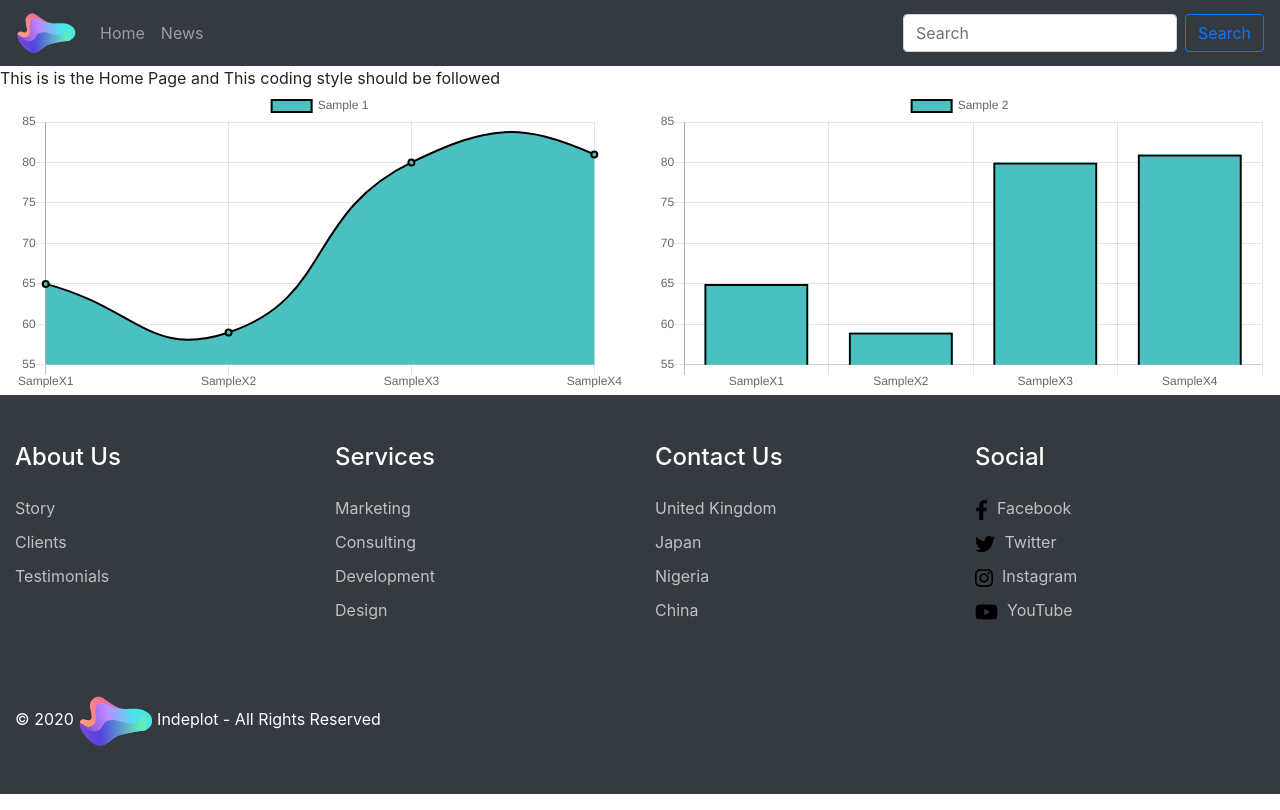
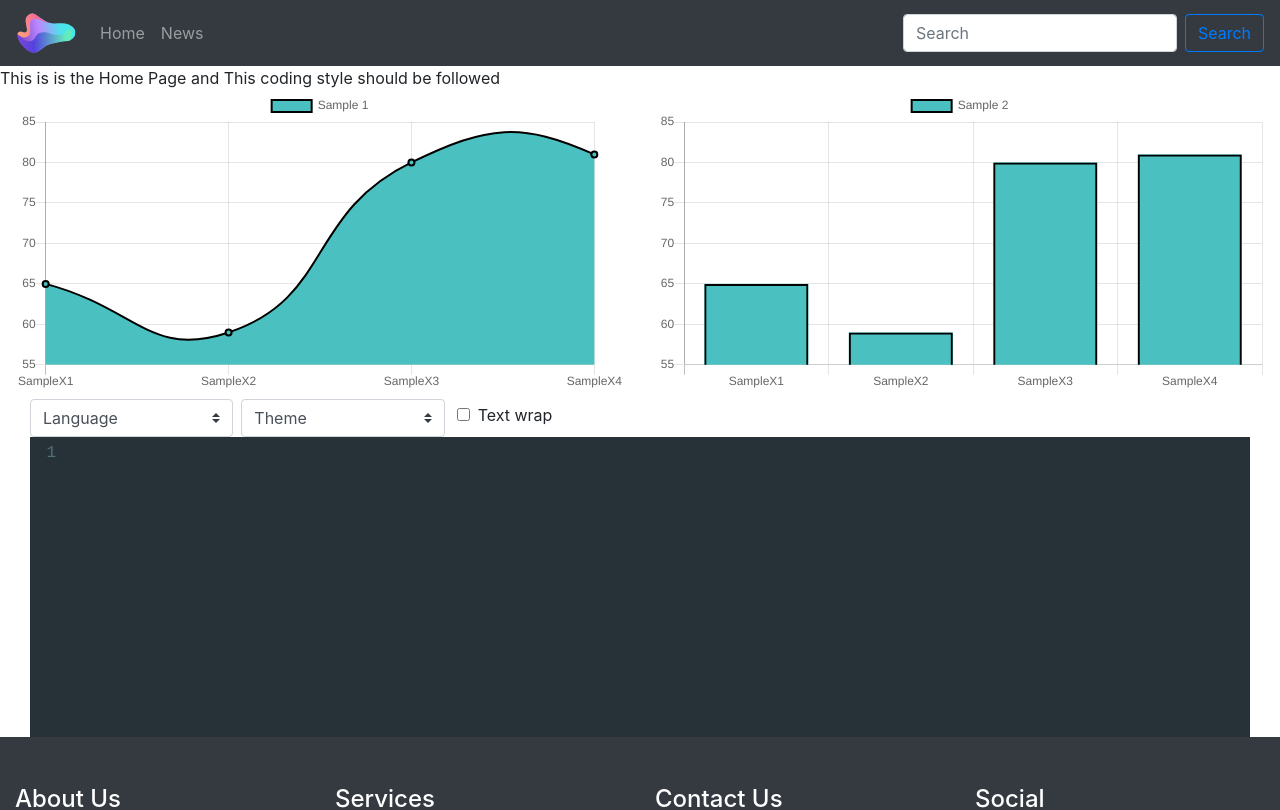
Before and after one commit to indeplot/indeplot, a React (Create React App) app: page / in a window 1280 px wide. Shown: the top 810 px of the page. Built offline with nearby package versions, Linux system fonts and the light colour scheme.

Commit message:
Code editor added, horizontal overflow of the webpage fixed

```diff
--- a/package.json
+++ b/package.json
@@ -11,9 +11,11 @@
     "@testing-library/user-event": "^12.1.7",
     "bootstrap": "^4.5.3",
     "chart.js": "^2.9.3",
+    "codemirror": "^5.58.1",
     "react": "^16.13.1",
     "react-bootstrap": "^1.3.0",
     "react-chartjs-2": "^2.10.0",
+    "react-codemirror2": "^7.2.1",
     "react-dom": "^16.13.1",
     "react-router-dom": "^5.2.0",
     "react-scripts": "3.4.3",
--- /dev/null
+++ b/src/Components/CodeEditor.js
@@ -0,0 +1,96 @@
+import React, { Component } from 'react';
+import { Controlled as CodeMirror } from 'react-codemirror2';
+import 'codemirror/lib/codemirror.css';
+
+import 'codemirror/theme/material.css';
+import 'codemirror/theme/dracula.css';
+import 'codemirror/theme/eclipse.css';
+import 'codemirror/theme/elegant.css';
+import 'codemirror/theme/twilight.css';
+
+import 'codemirror/mode/htmlmixed/htmlmixed';
+import 'codemirror/mode/python/python';
+import 'codemirror/mode/javascript/javascript';
+import 'codemirror/mode/css/css';
+
+import 'codemirror/addon/scroll/annotatescrollbar'
+
+class CodeEditor extends Component {
+    constructor() {
+        super();
+        this.state = {
+            lang: '',
+            code: '',
+            theme: 'material',
+            wrap: false
+        }
+    }
+
+    render() {
+        const { lang, code, theme, wrap } = this.state;
+        const codeMirrorOptions = {
+            theme: theme,
+            lineNumbers: true,
+            lineWrapping: wrap,
+        };
+
+        return (
+          <div className="code">
+            <div>
+              <form>
+                <select
+                  className="custom-select mr-sm-2 col-sm-2"
+                  id="language"
+                  style={{marginTop: '4px'}}
+                  onChange={(e) => this.setState({lang: e.target.value})}
+                  value={this.state.lang}
+                >
+                  <option value="">Language</option>
+                  <option value="htmlmixed">HTML</option>
+                  <option value="python">Python</option>
+                  <option value="javascript">Javascript</option>
+                  <option value="css">CSS</option>
+                </select>
+                <select
+                  className="custom-select mr-sm-2 col-sm-2"
+                  id="theme"
+                  style={{marginTop: '4px'}}
+                  onChange={(e) => this.setState({theme: e.target.value})}
+                  value={this.state.theme}
+                >
+                  <option value="material">Theme</option>
+                  <option value="dracula">Dracula</option>
+                  <option value="elegant">Elegant</option>
+                  <option value="eclipse">Eclipse</option>
+                  <option value="twilight">Twilight</option>
+                </select>
+                <input
+                  style={{margin: '4px'}}
+                  type="checkbox"
+                  onChange={() => this.setState({wrap: !this.state.wrap})}
+                  id="wrap"
+                />
+                <label style={{margin: '4px'}} htmlFor="wrap">
+                  {' '}
+                  Text wrap
+                </label>
+              </form>
+            </div>
+            <div>
+              <CodeMirror
+                value={code}
+                options={{
+                  mode: lang,
+                  ...codeMirrorOptions,
+                }}
+                onBeforeChange={(editor, data, code) => {
+                  this.setState({code});
+                }}
+              />
+            </div>
+          </div>
+        );
+    }
+}
+
+export default CodeEditor;
--- a/src/index.css
+++ b/src/index.css
@@ -5,6 +5,7 @@ body {
     sans-serif;
   -webkit-font-smoothing: antialiased;
   -moz-osx-font-smoothing: grayscale;
+  overflow-x: hidden;
 }
 
 code {
--- a/src/pages/HomePage/HomePage.js
+++ b/src/pages/HomePage/HomePage.js
@@ -3,6 +3,7 @@ import { Row, Col } from 'react-bootstrap';
 import Charts from '../Charts/Charts'
 import Footer from '../../Components/Footer';
 import Navbar from '../../Components/Navbarr';
+import CodeEditor from '../../Components/CodeEditor';
 
 class HomePage extends React.Component {
 
@@ -17,25 +18,42 @@ class HomePage extends React.Component {
 
     render() {
         return (
-
           <div>
             <Navbar />
             <Row>
-                    <Col>This is is the Home Page and This coding style should be followed</Col>
+              <Col>
+                This is is the Home Page and This coding style should be
+                followed
+              </Col>
             </Row>
             <div className="container-fluid">
               <div className="row">
                 <div className="col-sm-6">
-                            <Charts chartType="Line" labels={this.state.labels} title="Sample 1" data={this.state.data} options={{}} />
+                  <Charts
+                    chartType="Line"
+                    labels={this.state.labels}
+                    title="Sample 1"
+                    data={this.state.data}
+                    options={{}}
+                  />
                 </div>
                 <div className="col-sm-6">
-                            <Charts chartType="Bar" labels={this.state.labels} title="Sample 2" data={this.state.data} options={{}} />
+                  <Charts
+                    chartType="Bar"
+                    labels={this.state.labels}
+                    title="Sample 2"
+                    data={this.state.data}
+                    options={{}}
+                  />
                 </div>
+              </div>
+              <div className="col-sm-12">
+                <CodeEditor />
               </div>
             </div>
             <Footer />
           </div>
-        )
+        );
     }
 }
 
```
Lines whose indentation alone changed are shown as unchanged.
